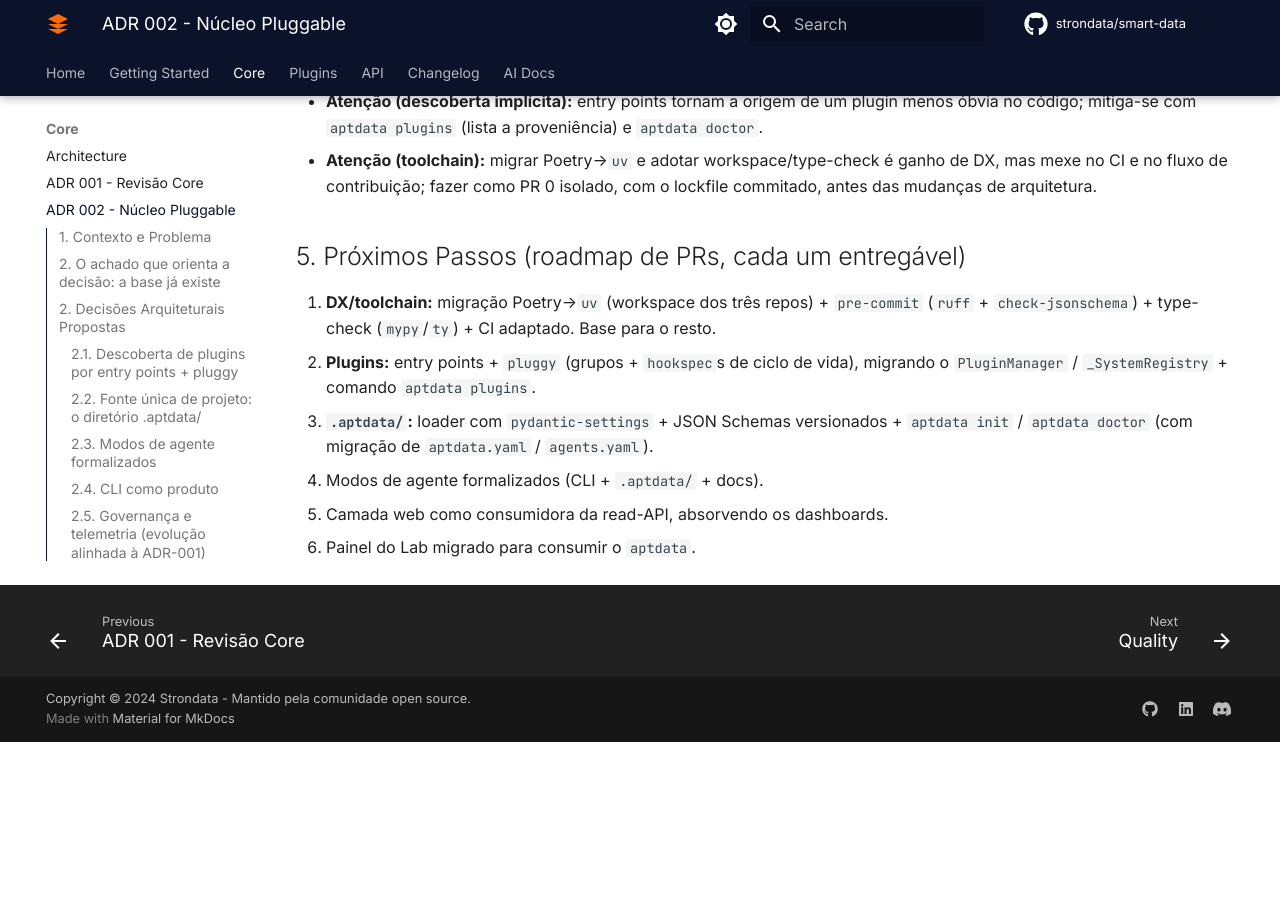
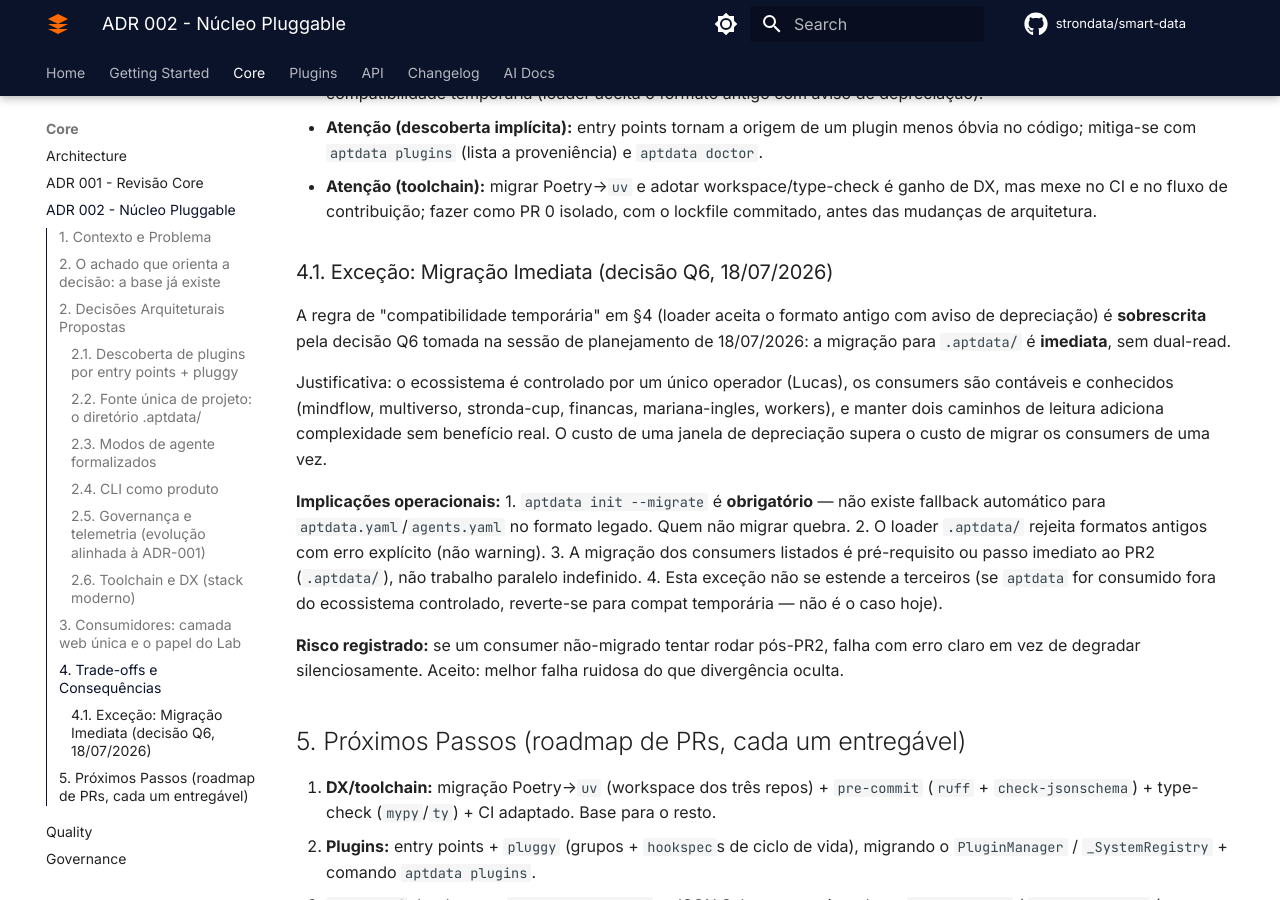
Before and after one commit to antunes-hq/aptdata-flow-os, an MkDocs documentation site: the page built from docs/ADR-002-aptdata-nucleo-pluggable.md, in a window 1280 px wide and 900 px high, scrolled down 4692 px. Built offline with MkDocs 1.6.1 and Material for MkDocs 9.7.7, drawn with Linux system fonts in a browser that asks for light colours; comment, search, counter and statistics services are not loaded; before the commit the page ends 5434 px from its top, so only the background shows below that; some of the changed text lies outside the part shown.

Commit message:
docs(ADR-002): canoniza (Proposed->Accepted) + registra exceção Q6 (migração imediata)
Status muda de Proposed para Accepted (18/07/2026).

Adiciona §4.1 'Exceção: Migração Imediata (decisão Q6)' que sobrescreve
a regra de compatibilidade temporária do §4 (loader aceita formato antigo
com aviso). Q6 decide migração imediata sem dual-read:

- aptdata init --migrate obrigatório (sem fallback p/ aptdata.yaml/agents.yaml legado)
- loader .aptdata/ rejeita formatos antigos com erro explícito (não warning)
- migração dos consumers é pré-requisito ou passo imediato ao PR2

Justificativa: ecossistema com operador único (Lucas), consumers contáveis
e conhecidos. Custo de janela de depreciação > custo de migrar de uma vez.
Melhor falha ruidosa do que divergência oculta.

Esta exceção NÃO se estende a terceiros (se aptdata for consumido fora do
ecossistema controlado, reverte-se para compat temporária — não é o caso).

Pré-requisito satisfeito: PR0 (toolchain uv + higiene AgentSpec, PR #85)
entregue e CI verde. Próximo passo do roadmap: PR1 (plugins: entry points
+ pluggy envelopando EventBus/PluginManager).

```diff
--- a/docs/ADR-002-aptdata-nucleo-pluggable.md
+++ b/docs/ADR-002-aptdata-nucleo-pluggable.md
@@ -1,6 +1,6 @@
 # ADR 002: aptdata como Núcleo de Orquestração Pluggable (`.aptdata/`, entry points, camada web)
 
-**Status:** Proposed
+**Status:** Accepted (18/07/2026) — com exceção Q6 registrada em §4.1
 **Data:** 2026-07-17
 **Contexto:** Consolidação do ecossistema — posicionar o `aptdata` como a biblioteca-base
 abstrata que qualquer ferramenta consome, e não como mais um app entre vários.
@@ -183,6 +183,29 @@
   no CI e no fluxo de contribuição; fazer como PR 0 isolado, com o lockfile commitado, antes das
   mudanças de arquitetura.
 
+### 4.1. Exceção: Migração Imediata (decisão Q6, 18/07/2026)
+
+A regra de "compatibilidade temporária" em §4 (loader aceita o formato antigo com aviso de
+depreciação) é **sobrescrita** pela decisão Q6 tomada na sessão de planejamento de
+18/07/2026: a migração para `.aptdata/` é **imediata**, sem dual-read.
+
+Justificativa: o ecossistema é controlado por um único operador (Lucas), os consumers são
+contáveis e conhecidos (mindflow, multiverso, stronda-cup, financas, mariana-ingles, workers),
+e manter dois caminhos de leitura adiciona complexidade sem benefício real. O custo de uma
+janela de depreciação supera o custo de migrar os consumers de uma vez.
+
+**Implicações operacionais:**
+1. `aptdata init --migrate` é **obrigatório** — não existe fallback automático para
+   `aptdata.yaml`/`agents.yaml` no formato legado. Quem não migrar quebra.
+2. O loader `.aptdata/` rejeita formatos antigos com erro explícito (não warning).
+3. A migração dos consumers listados é pré-requisito ou passo imediato ao PR2 (`.aptdata/`),
+   não trabalho paralelo indefinido.
+4. Esta exceção não se estende a terceiros (se `aptdata` for consumido fora do ecossistema
+   controlado, reverte-se para compat temporária — não é o caso hoje).
+
+**Risco registrado:** se um consumer não-migrado tentar rodar pós-PR2, falha com erro claro
+em vez de degradar silenciosamente. Aceito: melhor falha ruidosa do que divergência oculta.
+
 ## 5. Próximos Passos (roadmap de PRs, cada um entregável)
 
 0. **DX/toolchain:** migração Poetry→`uv` (workspace dos três repos) + `pre-commit`
```
